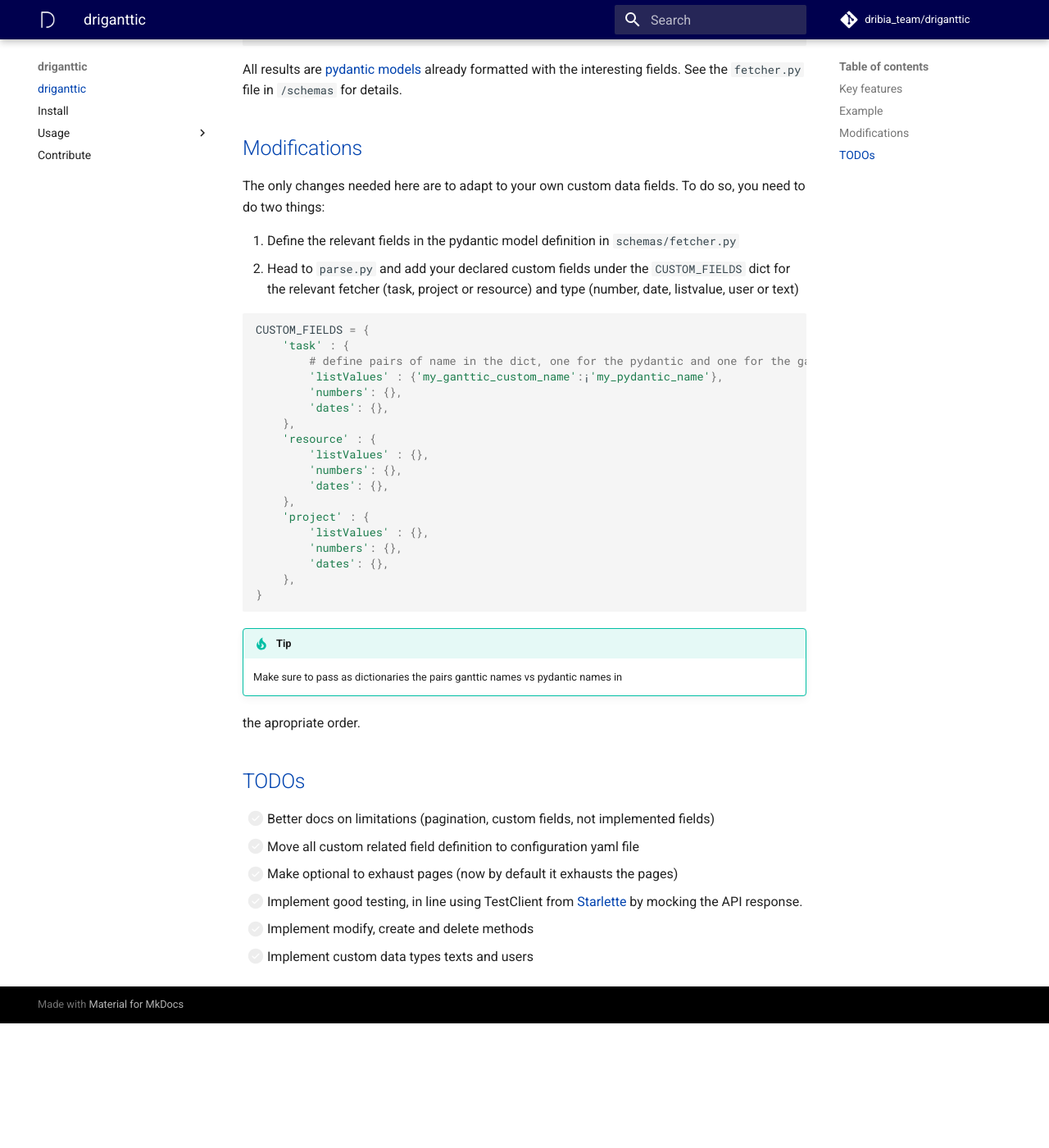
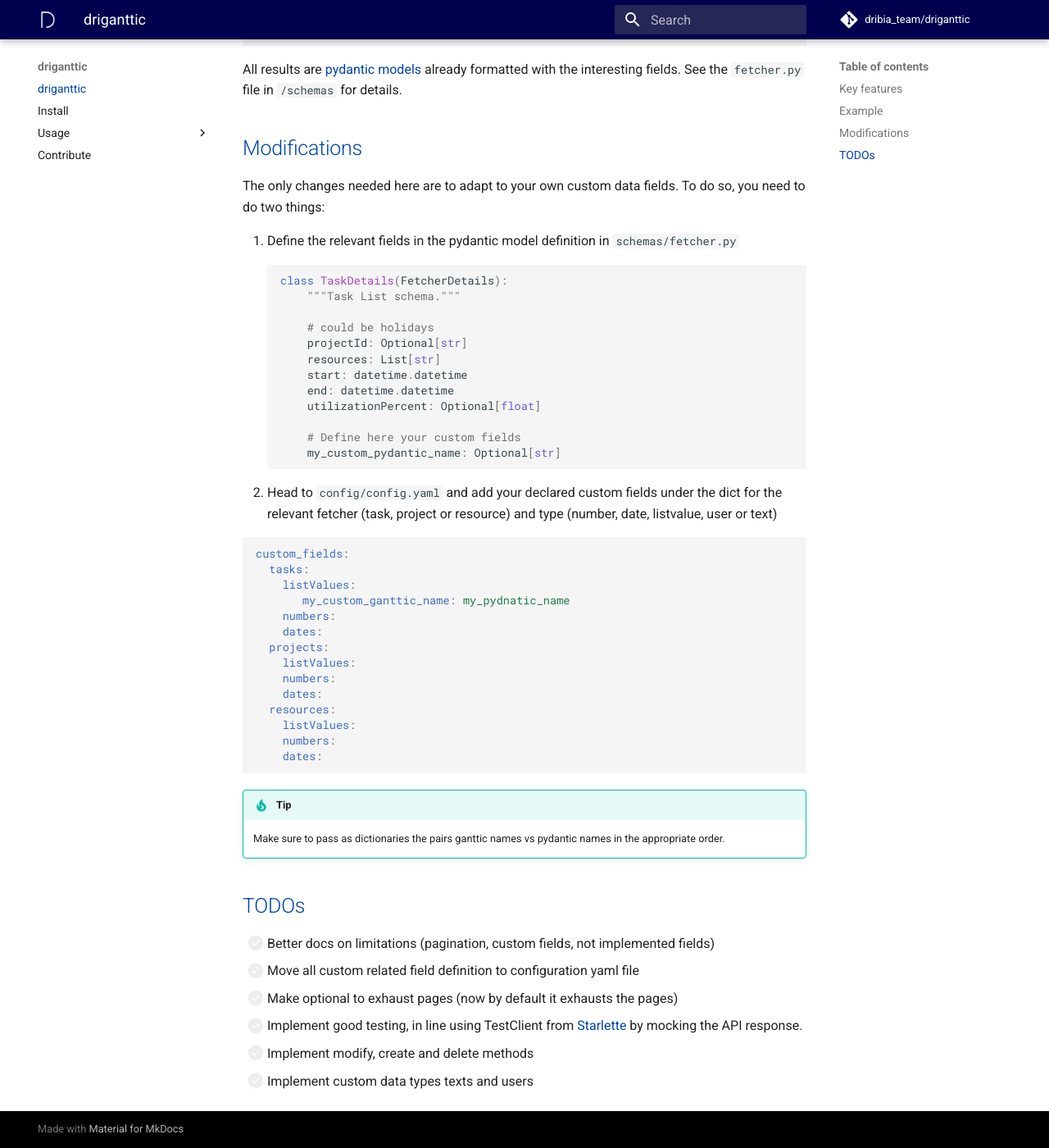
Before and after one commit to dribia/driganttic, an MkDocs documentation site: the page built from docs/index.md, in a window 1280 px wide and 1400 px high, scrolled down 1399 px. Shown: the whole window at 82% size. Built offline with MkDocs 1.6.1 and Material for MkDocs 9.7.7, drawn with Linux system fonts in a browser that asks for light colours; comment, search, counter and statistics services are not loaded; before the commit the page ends 2647 px from its top, so only the background shows below that.

Commit message:
better docs

````diff
--- a/docs/index.md
+++ b/docs/index.md
@@ -88,33 +88,44 @@ The only changes needed here are to adapt to your own custom data fields.
 To do so, you need to do two things:
 
 1. Define the relevant fields in the pydantic model definition in `schemas/fetcher.py`
-2. Head to `parse.py` and add your declared custom fields under the `CUSTOM_FIELDS` dict
+```python
+
+class TaskDetails(FetcherDetails):
+    """Task List schema."""
+
+    # could be holidays
+    projectId: Optional[str]
+    resources: List[str]
+    start: datetime.datetime
+    end: datetime.datetime
+    utilizationPercent: Optional[float]
+
+    # Define here your custom fields
+    my_custom_pydantic_name: Optional[str]
+```
+2. Head to `config/config.yaml` and add your declared custom fields under the dict
    for the relevant fetcher (task, project or resource) and type (number, date, listvalue, user or text)
 
-```python
-CUSTOM_FIELDS = {
-    'task' : {
-        # define pairs of name in the dict, one for the pydantic and one for the ganttic name
-        'listValues' : {'my_ganttic_custom_name':¡'my_pydantic_name'},
-        'numbers': {},
-        'dates': {},
-    },
-    'resource' : {
-        'listValues' : {},
-        'numbers': {},
-        'dates': {},
-    },
-    'project' : {
-        'listValues' : {},
-        'numbers': {},
-        'dates': {},
-    },
-}
+```yaml
+custom_fields:
+  tasks:
+    listValues:
+       my_custom_ganttic_name: my_pydnatic_name
+    numbers:
+    dates:
+  projects:
+    listValues:
+    numbers:
+    dates:
+  resources:
+    listValues:
+    numbers:
+    dates:
 ```
 
 !!! tip
     Make sure to pass as dictionaries the pairs ganttic names vs pydantic names in
-the apropriate order.
+    the appropriate order.
 
 
 ## TODOs
````
Also changed, not shown: README.md (+31 -20 lines), docs/usage/howto.md (+39 -6 lines).
